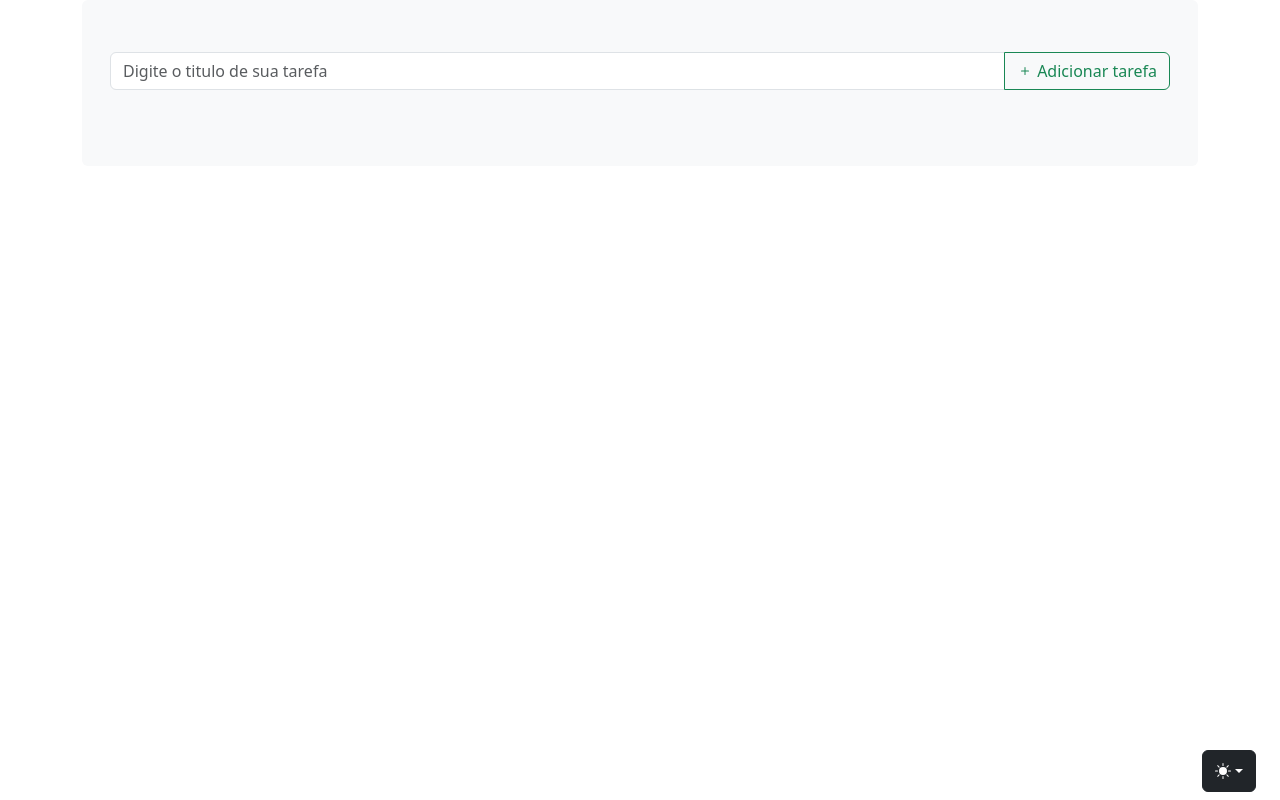
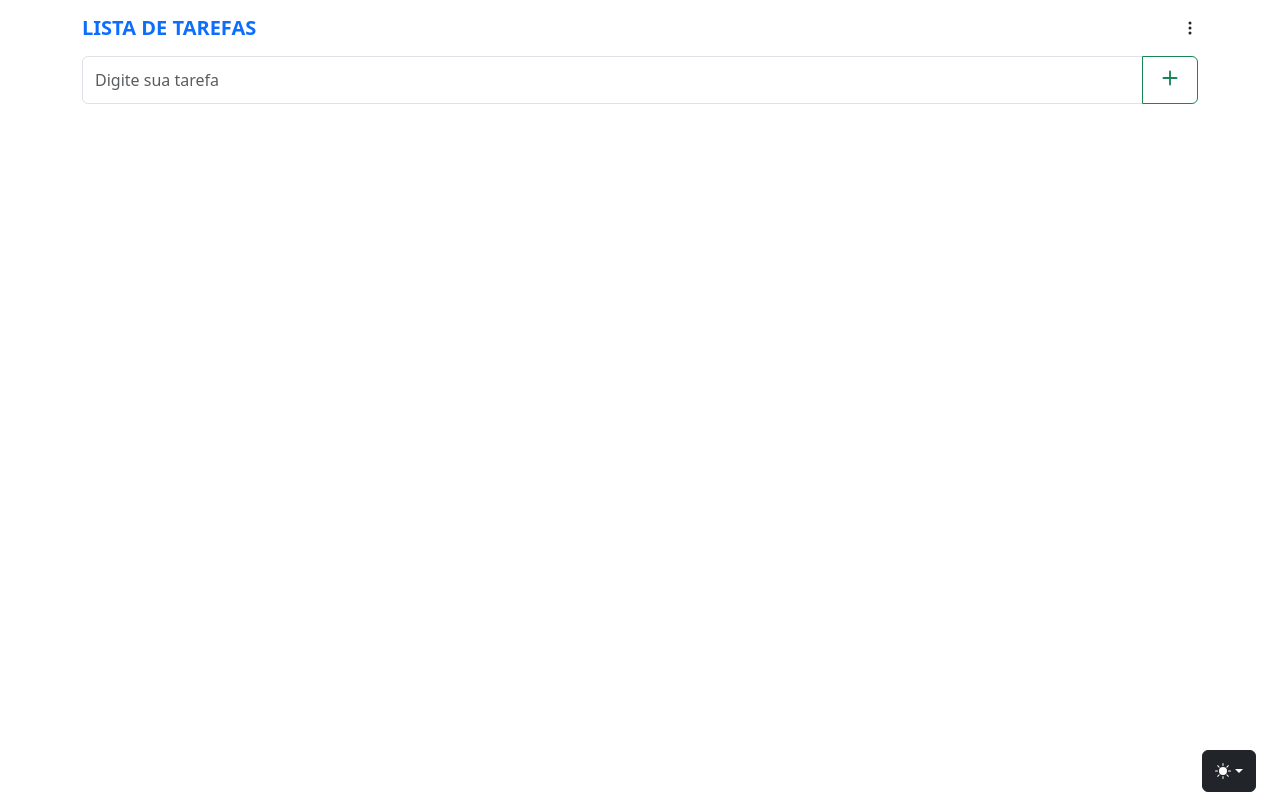
Before and after one commit to reotsugua/todolist, a website built with Vite: page src/index.html in a window 1280 px wide. Built offline with nearby package versions, Linux system fonts and the light colour scheme.

Commit message:
main <style> refatorando o style do app

```diff
--- a/src/index.html
+++ b/src/index.html
@@ -157,20 +157,25 @@
 
 
   <main class="container">
-    <div class="bg-body-tertiary p-1 rounded">
-      <div class="d-flex flex-column p-4 gap-4 py-md-5 align-items-center justify-content-center">
+    <div class="mb-2 pt-3 d-flex justify-content-between">
+      <h5 class="text-primary fw-bold text-uppercase">lista de tarefas</h5>
+      <svg xmlns="http://www.w3.org/2000/svg" width="16" height="16" fill="currentColor" class="bi bi-three-dots-vertical mt-1" viewBox="0 0 16 16">
+        <path d="M9.5 13a1.5 1.5 0 1 1-3 0 1.5 1.5 0 0 1 3 0m0-5a1.5 1.5 0 1 1-3 0 1.5 1.5 0 0 1 3 0m0-5a1.5 1.5 0 1 1-3 0 1.5 1.5 0 0 1 3 0"/>
+      </svg>
+    </div>
+
+      <div class="d-flex flex-column pb-4 gap-4 align-items-center justify-content-center">
         <div class="col-12">
-
           <form id="form-add-taks">
             <div class="input-group">
-              <input type="text" class="form-control" placeholder="Digite o titulo de sua tarefa"
+              <input type="text" class="form-control" placeholder="Digite sua tarefa"
                 aria-label="Recipient's username" aria-describedby="button-addon2" required>
               <button class="btn btn-outline-success" type="submit" id="button-addon2">
-                <svg xmlns="http://www.w3.org/2000/svg" width="16" height="16" fill="currentColor" class="bi bi-plus"
+                <svg xmlns="http://www.w3.org/2000/svg" width="30" height="30" fill="currentColor" class="bi bi-plus"
                   viewBox="0 0 16 16">
                   <path
                     d="M8 4a.5.5 0 0 1 .5.5v3h3a.5.5 0 0 1 0 1h-3v3a.5.5 0 0 1-1 0v-3h-3a.5.5 0 0 1 0-1h3v-3A.5.5 0 0 1 8 4" />
-                </svg> Adicionar tarefa
+                </svg>
               </button>
             </div>
           </form>
@@ -204,7 +209,7 @@
           <!-- <h5 class="text-body-tertiary text-center">Sua lista de tarefas está vazia.</h5> -->
         </div>
       </div>
-    </div>
+
   </main>
 
 </body>
--- a/src/js/shared/utils.js
+++ b/src/js/shared/utils.js
@@ -5,14 +5,14 @@ const htmlTask = (name, checked) => `
     <span class="pt-1 form-checked-content">
         <span class="title-task text-uppercase"><strong>${name}</strong></span>
     </span>
-    <div class="ms-auto align-content-around">
+    <div class="ms-auto align-content-around pt-1">
               <a href="#" class="icon-link icon-link-hover" title="Editar Tarefa">
-                <svg xmlns="http://www.w3.org/2000/svg" width="16" height="16" fill="currentColor" class="bi bi-pencil-fill me-2 text-primary" viewBox="0 0 16 16">
+                <svg xmlns="http://www.w3.org/2000/svg" width="16" height="16" fill="currentColor" class="bi bi-pencil-fill me-2 text-primary fs-5" viewBox="0 0 16 16">
                   <path d="M12.854.146a.5.5 0 0 0-.707 0L10.5 1.793 14.207 5.5l1.647-1.646a.5.5 0 0 0 0-.708zm.646 6.061L9.793 2.5 3.293 9H3.5a.5.5 0 0 1 .5.5v.5h.5a.5.5 0 0 1 .5.5v.5h.5a.5.5 0 0 1 .5.5v.5h.5a.5.5 0 0 1 .5.5v.207zm-7.468 7.468A.5.5 0 0 1 6 13.5V13h-.5a.5.5 0 0 1-.5-.5V12h-.5a.5.5 0 0 1-.5-.5V11h-.5a.5.5 0 0 1-.5-.5V10h-.5a.5.5 0 0 1-.175-.032l-.179.178a.5.5 0 0 0-.11.168l-2 5a.5.5 0 0 0 .65.65l5-2a.5.5 0 0 0 .168-.11z"/>
                 </svg>
               </a>
               <a href="#" class="icon-link icon-link-hover" title="Deletar Tarefa">
-                <svg xmlns="http://www.w3.org/2000/svg" width="16" height="16" fill="currentColor" class="bi bi-trash-fill text-danger" viewBox="0 0 16 16">
+                <svg xmlns="http://www.w3.org/2000/svg" width="16" height="16" fill="currentColor" class="bi bi-trash-fill text-danger fs-5" viewBox="0 0 16 16">
                   <path d="M2.5 1a1 1 0 0 0-1 1v1a1 1 0 0 0 1 1H3v9a2 2 0 0 0 2 2h6a2 2 0 0 0 2-2V4h.5a1 1 0 0 0 1-1V2a1 1 0 0 0-1-1H10a1 1 0 0 0-1-1H7a1 1 0 0 0-1 1zm3 4a.5.5 0 0 1 .5.5v7a.5.5 0 0 1-1 0v-7a.5.5 0 0 1 .5-.5M8 5a.5.5 0 0 1 .5.5v7a.5.5 0 0 1-1 0v-7A.5.5 0 0 1 8 5m3 .5v7a.5.5 0 0 1-1 0v-7a.5.5 0 0 1 1 0"/>
                 </svg>
               </a>
```
